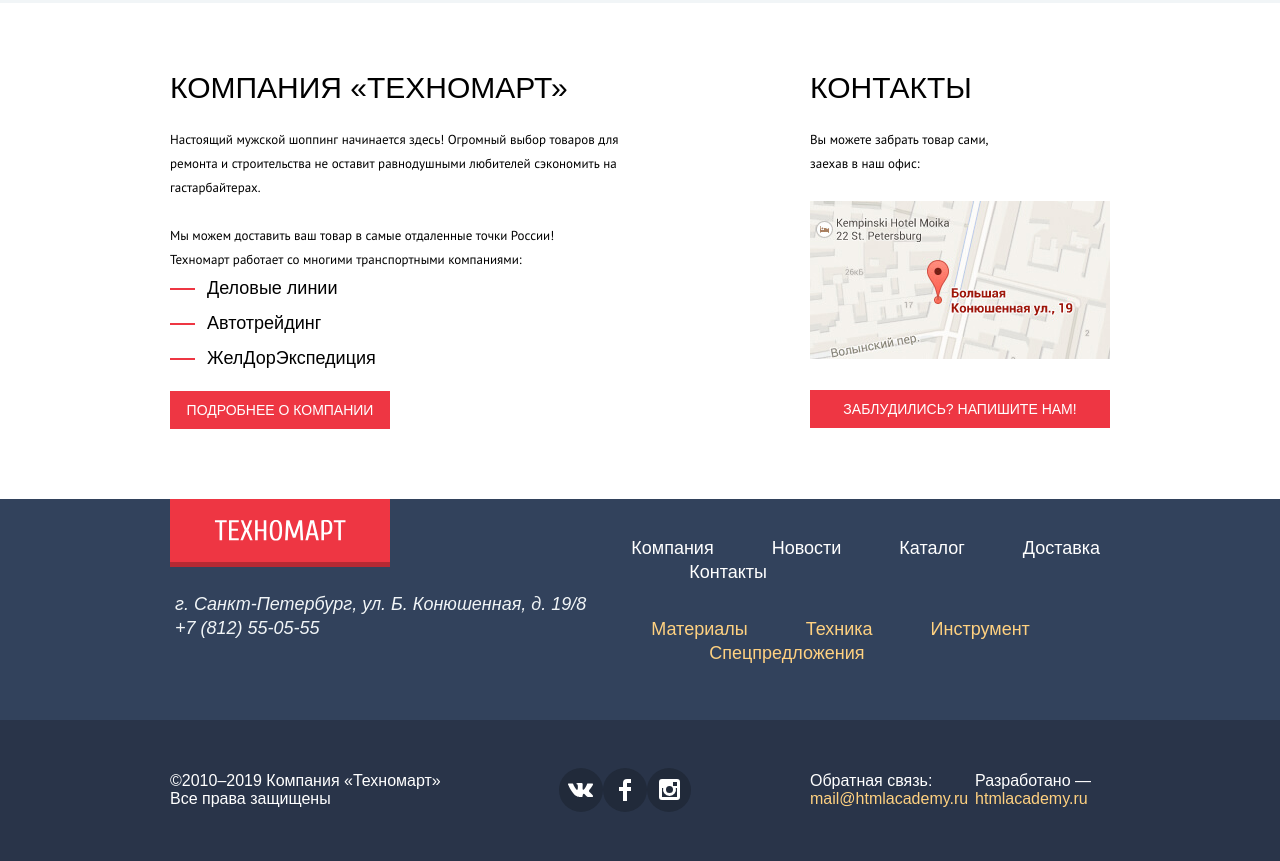
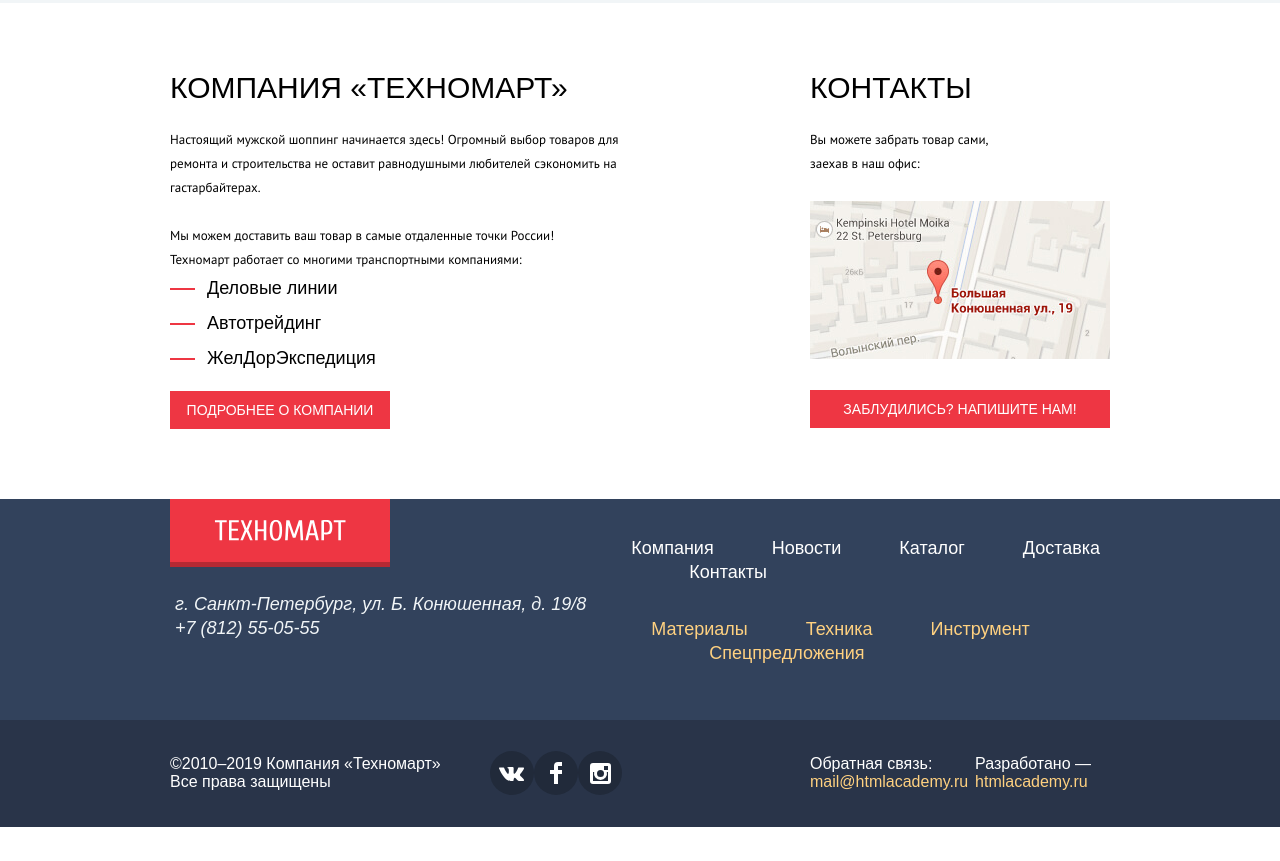
Before and after one commit to ayqod/1408611-technomart-30, a plain HTML site: page index.html in a window 1280 px wide. Shown: the part 2483-3344 px from the top of the page. After the commit the page ends 3310 px from the top, so only its background shows below. Drawn offline with Linux system fonts and the light colour scheme; a web font is replaced by a local one.

Commit message:
ADD: footer bottom positions reorganization

```diff
--- a/css/style.css
+++ b/css/style.css
@@ -904,10 +904,11 @@
 }
 
 .footer-references-block {
-  display: flex;
-  justify-content: space-between;
+  display: grid;
+  grid-template-columns: 2fr 2fr 1fr;
+  gap: 20px;
   align-items: center;
-  padding: 32px 0 33px;
+  min-height: 107px;
 }
 
 .footer-bottom-links,
```
